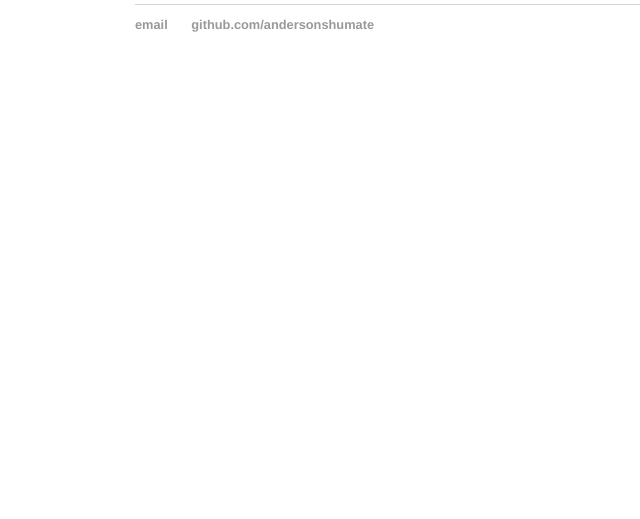
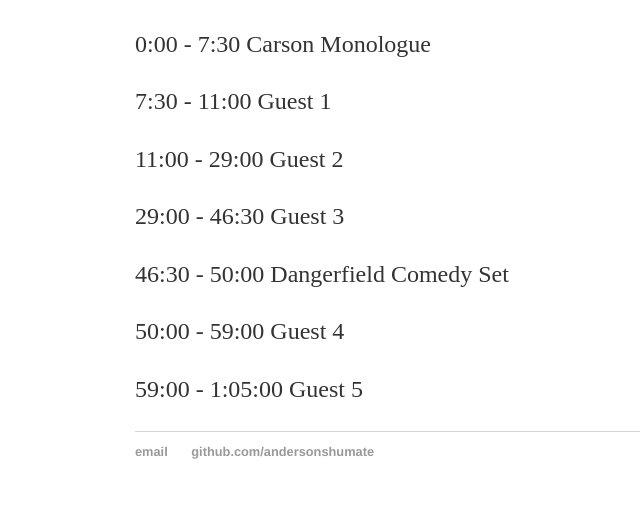
Before and after one commit to andersonshumate/andersonshumate.github.io, a Jekyll site: the page built from monologues/history/anatomyofashow/index.html, in a window 1280 px wide. Shown: the part 628-1147 px from the top of the page, without its empty margins (57-697 px from the left). Built offline with Jekyll 4.4.1, drawn with Linux system fonts in a browser that asks for light colours; before the commit the page ends 900 px from its top, so only the background shows below that.

Commit message:
Update index.html

```diff
--- a/monologues/history/anatomyofashow/index.html
+++ b/monologues/history/anatomyofashow/index.html
@@ -4,10 +4,17 @@ title: Anatomy of a Show
 ---
 <div class="blurb">
 	<h1>Anatomy of a Show</h1>
-
 	<p>Johnny Carson </p>
-  <p>July 3, 1974 </p>
+	<p>July 3, 1974 </p>
 
   <iframe width="560" height="315" src="https://www.youtube.com/embed/yHi1mLiFvwc" frameborder="0" allow="accelerometer; autoplay; encrypted-media; gyroscope; picture-in-picture" allowfullscreen></iframe>
 
+	<p>0:00 - 7:30 Carson Monologue </p>
+	<p>7:30 - 11:00 Guest 1 </p>
+	<p>11:00 - 29:00 Guest 2 </p>
+	<p>29:00 - 46:30 Guest 3 </p>
+	<p>46:30 - 50:00 Dangerfield Comedy Set </p>
+	<p>50:00 - 59:00 Guest 4 </p>
+	<p>59:00 - 1:05:00 Guest 5 </p>
+
 </div><!-- /.blurb -->
```
